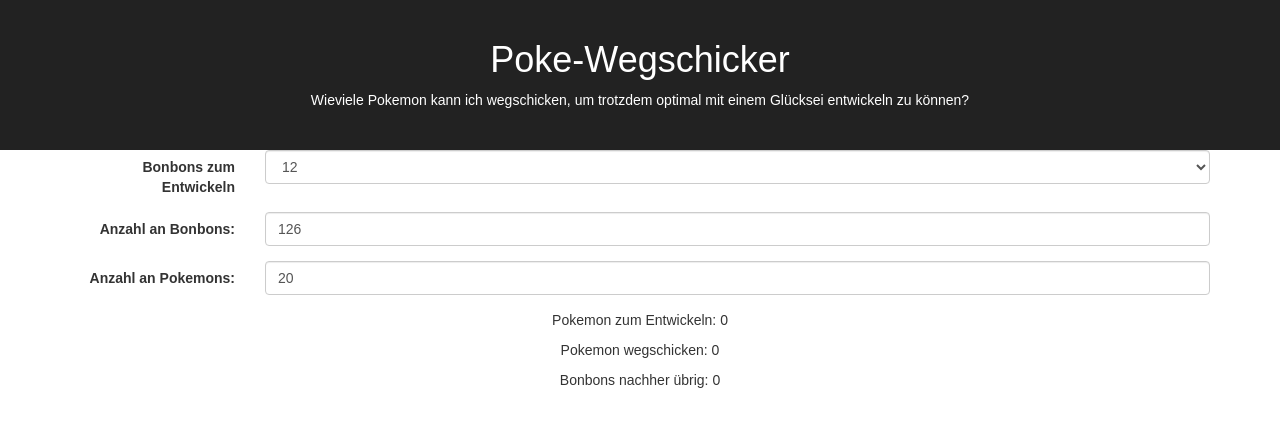
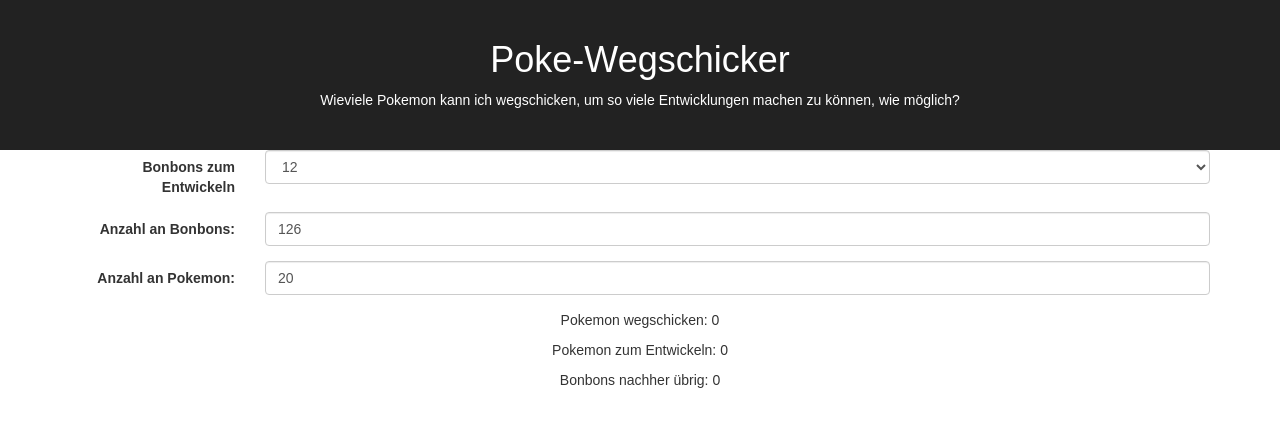
Before and after one commit to lestard/poke-wegschicker, a React (Create React App) app: page / in a window 1280 px wide. Shown: the top 426 px of the page. Built offline with nearby package versions, Linux system fonts and the light colour scheme.

Commit message:
Add calculation logic

```diff
--- a/src/App.js
+++ b/src/App.js
@@ -8,7 +8,7 @@
       <div className="App">
         <div className="App-header">
           <h1>Poke-Wegschicker</h1>
-		  <p>Wieviele Pokemon kann ich wegschicken, um trotzdem optimal mit einem Glücksei entwickeln zu können?</p>
+		  <p>Wieviele Pokemon kann ich wegschicken, um so viele Entwicklungen machen zu können, wie möglich?</p>
         </div>
 		<Wegschicker />
       </div>
--- a/src/Wegschicker.js
+++ b/src/Wegschicker.js
@@ -31,11 +31,25 @@
 		const numberOfPokemon = this.state.numberOfPokemon;
 		const candiesToEvolve = this.state.candiesToEvolve;
 
-		if(!(numberOfPokemon && numberOfCandies && candiesToEvolve)) {
+		if(!(numberOfPokemon && candiesToEvolve)) {
+			this.setState({
+				pokemonToSendAway: 0,
+				pokemonToEvolve: 0,
+				candiesLeft: numberOfCandies
+			})
 			return
 		}
 
-		// todo math
+
+		const pokemonToSendAway = Math.max(0, Math.ceil(numberOfPokemon + (1 - numberOfPokemon - numberOfCandies) / candiesToEvolve));
+		const pokemonToEvolve = numberOfPokemon - pokemonToSendAway
+		const candiesLeft = numberOfCandies - (pokemonToEvolve * candiesToEvolve) + pokemonToSendAway + pokemonToEvolve
+
+		this.setState({
+			pokemonToSendAway,
+			pokemonToEvolve,
+			candiesLeft
+		})
 	}
 
 
@@ -78,7 +92,7 @@
 						</div>
 					</div>
 					<div className="form-group">
-						<label className="col-sm-2 control-label">Anzahl an Pokemons:</label>
+						<label className="col-sm-2 control-label">Anzahl an Pokemon:</label>
 						<div className="col-sm-10">
 							<input
 								id="numberOfPokemon"
@@ -95,8 +109,8 @@
 				</form>
 
 				<div>
+					<p>Pokemon wegschicken: {this.state.pokemonToSendAway}</p>
 					<p>Pokemon zum Entwickeln: {this.state.pokemonToEvolve}</p>
-					<p>Pokemon wegschicken: {this.state.pokemonToSendAway}</p>
 					<p>Bonbons nachher übrig: {this.state.candiesLeft}</p>
 				</div>
 			</div>
```
